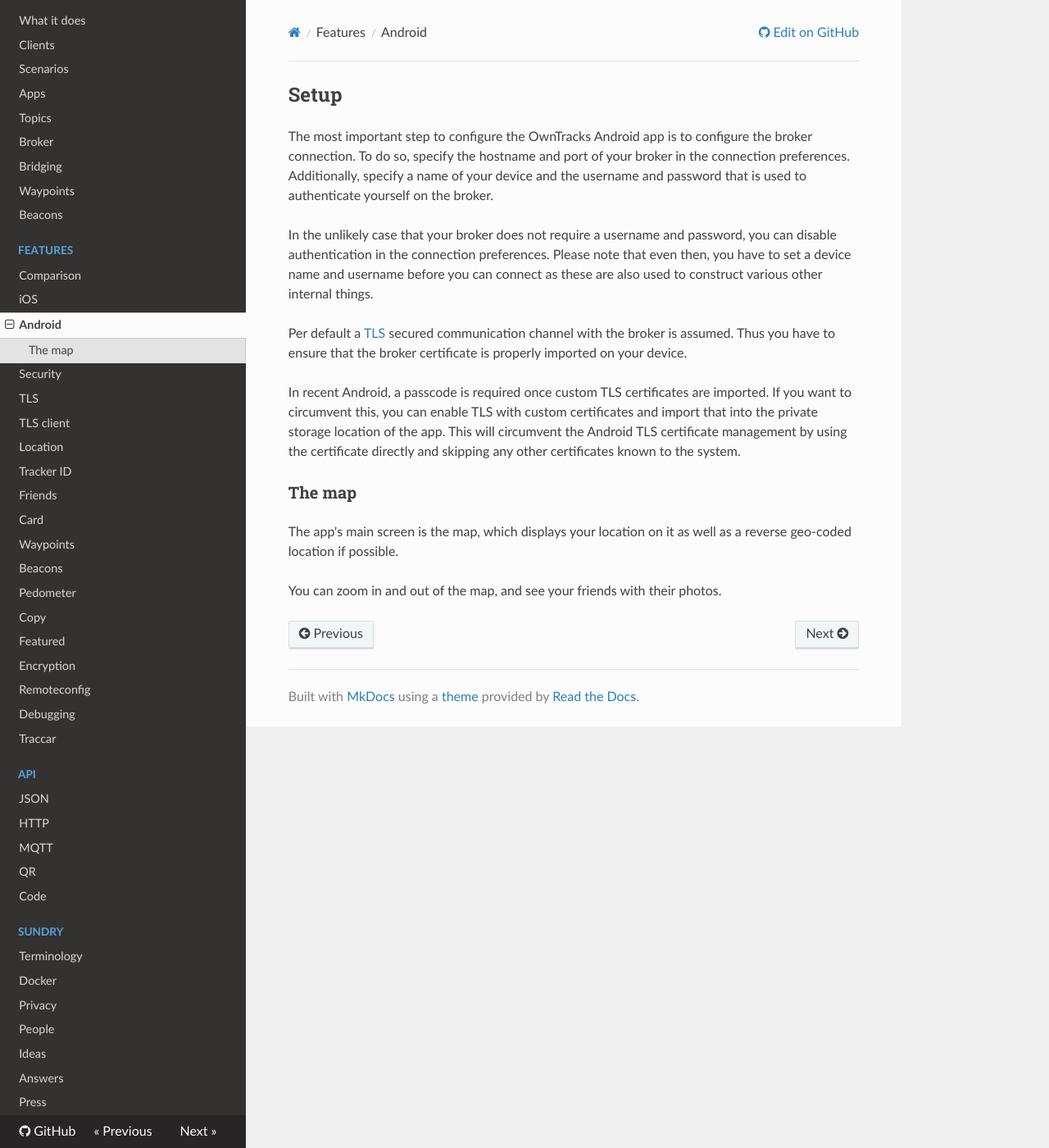
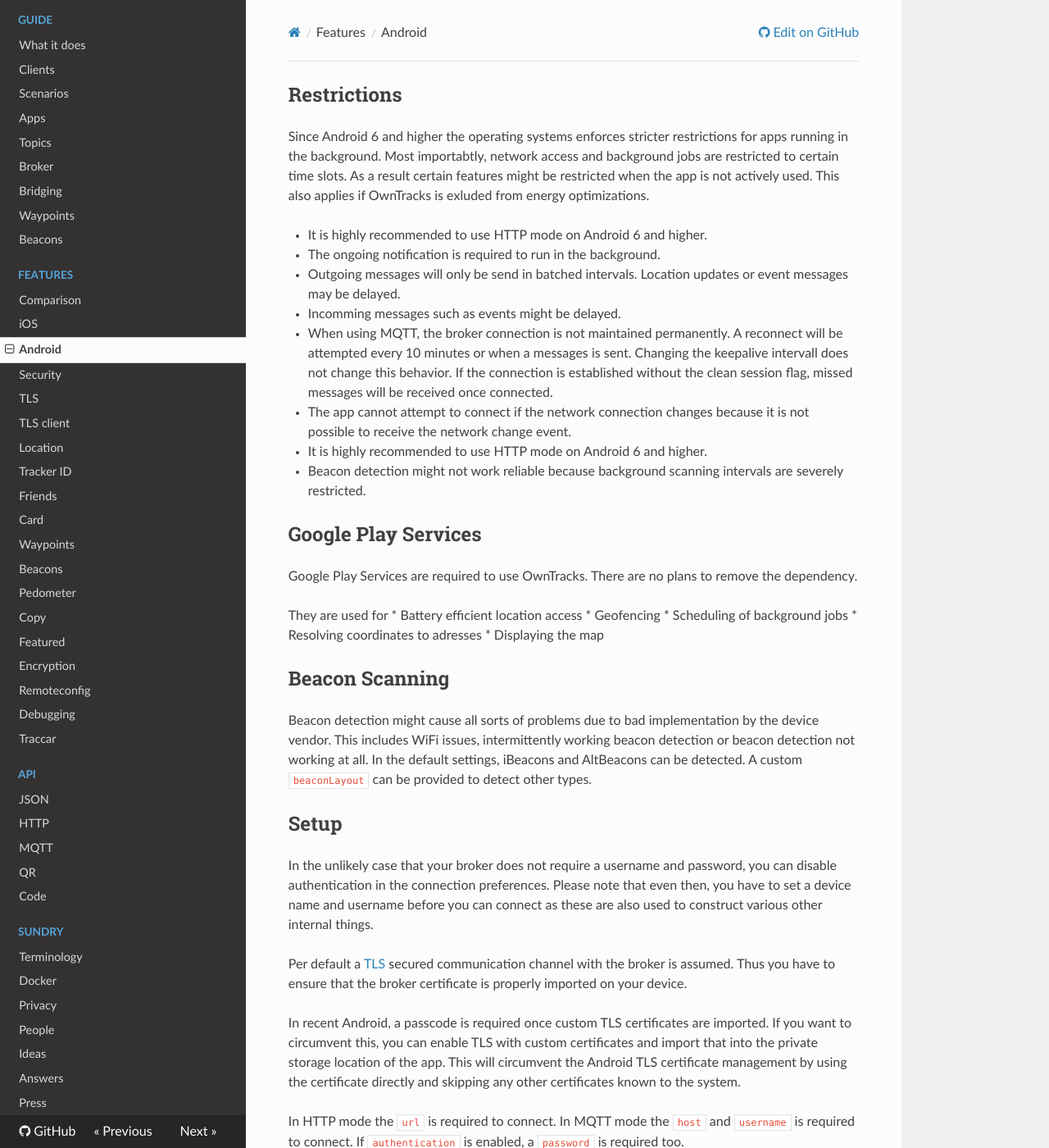
Before and after one commit to owntracks/booklet, an MkDocs documentation site: the page built from docs/features/android.md, in a window 1280 px wide and 1400 px high. Shown: the whole window at 82% size. Built offline with MkDocs 1.6.1, drawn with Linux system fonts in a browser that asks for light colours; nearby versions of some CDN libraries; old or Windows-style settings are respelled for this version of MkDocs.

Commit message:
Update android.md

```diff
--- a/docs/features/android.md
+++ b/docs/features/android.md
@@ -1,6 +1,31 @@
+## Restrictions
+Since Android 6 and higher the operating systems enforces stricter restrictions for apps running in the background. Most importabtly, network access and background jobs are restricted to certain time slots. As a result certain features might be restricted when the app is not actively used. This also applies if OwnTracks is exluded from energy optimizations.
+
+* It is highly recommended to use HTTP mode on Android 6 and higher.
+* The ongoing notification is required to run in the background.
+* Outgoing messages will only be send in batched intervals. Location updates or event messages may be delayed.
+* Incomming messages such as events might be delayed.
+* When using MQTT, the broker connection is not maintained permanently. A reconnect will be attempted every 10 minutes or when a messages is sent. Changing the keepalive intervall does not change this behavior. If the connection is established without the clean session flag, missed messages will be received once connected.
+* The app cannot attempt to connect if the network connection changes because it is not possible to receive the network change event.
+* It is highly recommended to use HTTP mode on Android 6 and higher.
+* Beacon detection might not work reliable because background scanning intervals are severely restricted.
+
+## Google Play Services
+Google Play Services are required to use OwnTracks. There are no plans to remove the dependency.
+
+They are used for
+* Battery efficient location access
+* Geofencing
+* Scheduling of background jobs
+* Resolving coordinates to adresses
+* Displaying the map
+
+## Beacon Scanning
+Beacon detection might cause all sorts of problems due to bad implementation by the device vendor.
+This includes WiFi issues, intermittently working beacon detection or beacon detection not working at all.
+In the default settings, iBeacons and AltBeacons can be detected. A custom `beaconLayout` can be provided to detect other types.
+
 ## Setup
-
-The most important step to configure the OwnTracks Android app is to configure the broker connection. To do so, specify the hostname and port of your broker in the connection preferences. Additionally, specify a name of your device and the username and password that is used to authenticate yourself on the broker.
 
 In the unlikely case that your broker does not require a username and password, you can disable authentication in the connection preferences. Please note that even then, you have to set a device name and username before you can connect as these are also used to construct various other internal things.
 
@@ -8,11 +33,5 @@ Per default a [TLS](tls.md) secured communication channel with the broker is ass
 
 In recent Android, a passcode is required once custom TLS certificates are imported. If you want to circumvent this, you can enable TLS with custom certificates and import that into the private storage location of the app. This will circumvent the Android TLS certificate management by using the certificate directly and skipping any other certificates known to the system.
 
-
-
-### The map
-
-The app's main screen is the map, which displays your location on it as well as
-a reverse geo-coded location if possible.
-
-You can zoom in and out of the map, and see your friends with their photos.
+In HTTP mode the `url` is required to connect.
+In MQTT mode the `host` and `username` is required to connect. If `authentication` is enabled, a `password` is required too.
```
